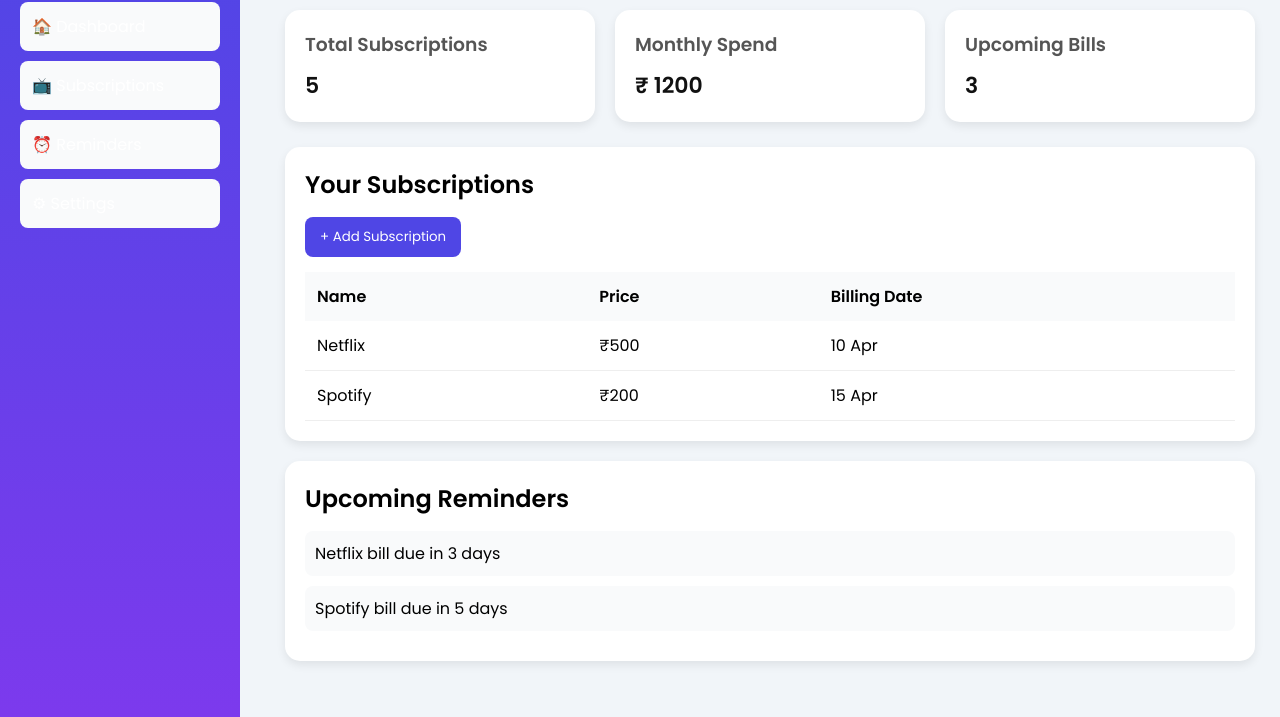
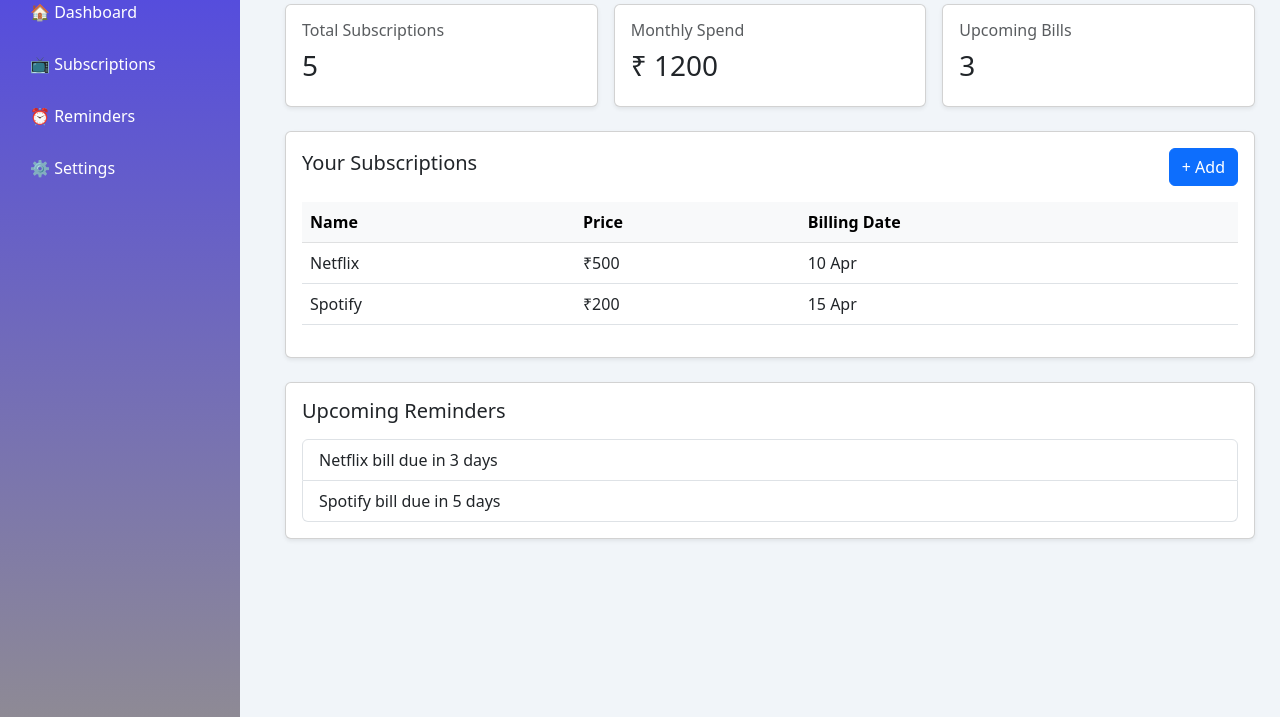
Before and after one commit to MehakAgg13/Subscription-WD-Project, a plain HTML site: page frontend/index.html in a window 1280 px wide. Shown: the part 83-800 px from the top of the page. Drawn offline with nearby package versions, Linux system fonts and the light colour scheme.

Commit message:
Updated dashboard with Bootstrap UI

```diff
--- a/frontend/index.html
+++ b/frontend/index.html
@@ -2,19 +2,14 @@
 <html lang="en">
 <head>
 <meta charset="UTF-8">
+<meta name="viewport" content="width=device-width, initial-scale=1.0">
 <title>Smart Subscription Dashboard</title>
-  <link href="https://fonts.googleapis.com/css2?family=Poppins:wght@300;400;600&display=swap" rel="stylesheet">
+
+<!-- Bootstrap -->
+<link href="https://cdn.jsdelivr.net/npm/bootstrap@5.3.0/dist/css/bootstrap.min.css" rel="stylesheet">
 
 <style>
-    * {
-      margin: 0;
-      padding: 0;
-      box-sizing: border-box;
-      font-family: 'Poppins', sans-serif;
-    }
-
 body {
-      display: flex;
   background: #f1f5f9;
 }
 
@@ -22,30 +17,22 @@
 .sidebar {
   width: 240px;
   height: 100vh;
-      background: linear-gradient(180deg, #4f46e5, #7c3aed);
+  background: linear-gradient(180deg, #4f46e5, #8e8a95);
   color: white;
+  position: fixed;
   padding: 20px;
-      position: fixed;
 }
 
-    .sidebar h2 {
-      text-align: center;
-      margin-bottom: 30px;
+.sidebar a {
+  display: block;
+  padding: 10px;
+  margin: 8px 0;
+  color: white;
+  text-decoration: none;
+  border-radius: 8px;
 }
 
-    .sidebar ul {
-      list-style: none;
-    }
-
-    .sidebar ul li {
-      padding: 12px;
-      margin: 10px 0;
-      border-radius: 8px;
-      cursor: pointer;
-      transition: 0.3s;
-    }
-
-    .sidebar ul li:hover {
+.sidebar a:hover {
   background: rgba(255,255,255,0.2);
 }
 
@@ -53,150 +40,70 @@
 .main {
   margin-left: 260px;
   padding: 25px;
-      width: 100%;
-    }
-
-    .main h1 {
-      margin-bottom: 20px;
-      font-weight: 600;
-    }
-
-    /* Cards */
-    .cards {
-      display: flex;
-      gap: 20px;
-      margin-bottom: 25px;
-    }
-
-    .card {
-      flex: 1;
-      background: white;
-      padding: 20px;
-      border-radius: 15px;
-      box-shadow: 0 4px 10px rgba(0,0,0,0.08);
-      transition: 0.3s;
-    }
-
-    .card:hover {
-      transform: translateY(-5px);
-    }
-
-    .card h3 {
-      color: #555;
-      margin-bottom: 10px;
-    }
-
-    .card p {
-      font-size: 22px;
-      font-weight: 600;
-      color: #111;
-    }
-
-    /* Section Boxes */
-    .box {
-      background: white;
-      padding: 20px;
-      border-radius: 15px;
-      margin-top: 20px;
-      box-shadow: 0 4px 10px rgba(0,0,0,0.08);
-    }
-
-    .box h2 {
-      margin-bottom: 15px;
-    }
-
-    /* Table */
-    table {
-      width: 100%;
-      border-collapse: collapse;
-    }
-
-    th {
-      text-align: left;
-      padding: 12px;
-      background: #f9fafb;
-    }
-
-    td {
-      padding: 12px;
-      border-bottom: 1px solid #eee;
-    }
-
-    tr:hover {
-      background: #f1f5f9;
-    }
-
-    /* Button */
-    .btn {
-      margin-bottom: 15px;
-      padding: 10px 15px;
-      background: #4f46e5;
-      color: white;
-      border: none;
-      border-radius: 8px;
-      cursor: pointer;
-      transition: 0.3s;
-    }
-
-    .btn:hover {
-      background: #4338ca;
-    }
-
-    /* Reminder list */
-    ul {
-      list-style: none;
-    }
-
-    ul li {
-      padding: 10px;
-      background: #f9fafb;
-      margin-bottom: 10px;
-      border-radius: 8px;
 }
 </style>
 </head>
+
 <body>
 
 <!-- Sidebar -->
 <div class="sidebar">
-  <h2>⚡ SmartSys</h2>
-  <ul>
-    <li>🏠 Dashboard</li>
-    <li>📺 Subscriptions</li>
-    <li>⏰ Reminders</li>
-    <li>⚙ Settings</li>
-  </ul>
+  <h4 class="text-center mb-4">⚡ SmartSys</h4>
+  <a href="#">🏠 Dashboard</a>
+  <a href="#">📺 Subscriptions</a>
+  <a href="#">⏰ Reminders</a>
+  <a href="#">⚙ Settings</a>
 </div>
 
 <!-- Main -->
 <div class="main">
-  <h1>Dashboard</h1>
+
+  <h2 class="mb-4">Dashboard</h2>
 
   <!-- Cards -->
-  <div class="cards">
-    <div class="card">
-      <h3>Total Subscriptions</h3>
-      <p id="totalSubs">5</p>
+  <div class="row g-3 mb-4">
+
+    <div class="col-md-4">
+      <div class="card shadow-sm">
+        <div class="card-body">
+          <h6 class="text-muted">Total Subscriptions</h6>
+          <h3 id="totalSubs">5</h3>
         </div>
-
-    <div class="card">
-      <h3>Monthly Spend</h3>
-      <p>₹ <span id="monthlySpend">1200</span></p>
-    </div>
-
-    <div class="card">
-      <h3>Upcoming Bills</h3>
-      <p id="upcoming">3</p>
       </div>
     </div>
 
+    <div class="col-md-4">
+      <div class="card shadow-sm">
+        <div class="card-body">
+          <h6 class="text-muted">Monthly Spend</h6>
+          <h3>₹ <span id="monthlySpend">1200</span></h3>
+        </div>
+      </div>
+    </div>
+
+    <div class="col-md-4">
+      <div class="card shadow-sm">
+        <div class="card-body">
+          <h6 class="text-muted">Upcoming Bills</h6>
+          <h3 id="upcoming">3</h3>
+        </div>
+      </div>
+    </div>
+
+  </div>
+
   <!-- Subscriptions -->
-  <div class="box">
-    <h2>Your Subscriptions</h2>
-    <button class="btn" onclick="addSubscription()">+ Add Subscription</button>
+  <div class="card shadow-sm mb-4">
+    <div class="card-body">
 
-    <table>
-      <thead>
+      <div class="d-flex justify-content-between align-items-center mb-3">
+        <h5>Your Subscriptions</h5>
+        <button class="btn btn-primary" onclick="addSubscription()">+ Add</button>
+      </div>
+
+      <div class="table-responsive">
+        <table class="table table-hover">
+          <thead class="table-light">
             <tr>
               <th>Name</th>
               <th>Price</th>
@@ -218,14 +125,21 @@
         </table>
       </div>
 
+    </div>
+  </div>
+
   <!-- Reminders -->
-  <div class="box">
-    <h2>Upcoming Reminders</h2>
-    <ul id="reminderList">
-      <li>Netflix bill due in 3 days</li>
-      <li>Spotify bill due in 5 days</li>
+  <div class="card shadow-sm">
+    <div class="card-body">
+      <h5 class="mb-3">Upcoming Reminders</h5>
+
+      <ul class="list-group" id="reminderList">
+        <li class="list-group-item">Netflix bill due in 3 days</li>
+        <li class="list-group-item">Spotify bill due in 5 days</li>
       </ul>
     </div>
+  </div>
+
 </div>
 
 <script>
```
Also changed, not shown: frontend/forgot.html (+41 -46 lines), frontend/login.html (+66 -122 lines), frontend/signup.html (+2 -0 lines), images/forgotbg.png (added), images/signupimg.png, 2 other files. Lines whose indentation alone changed are shown as unchanged.
